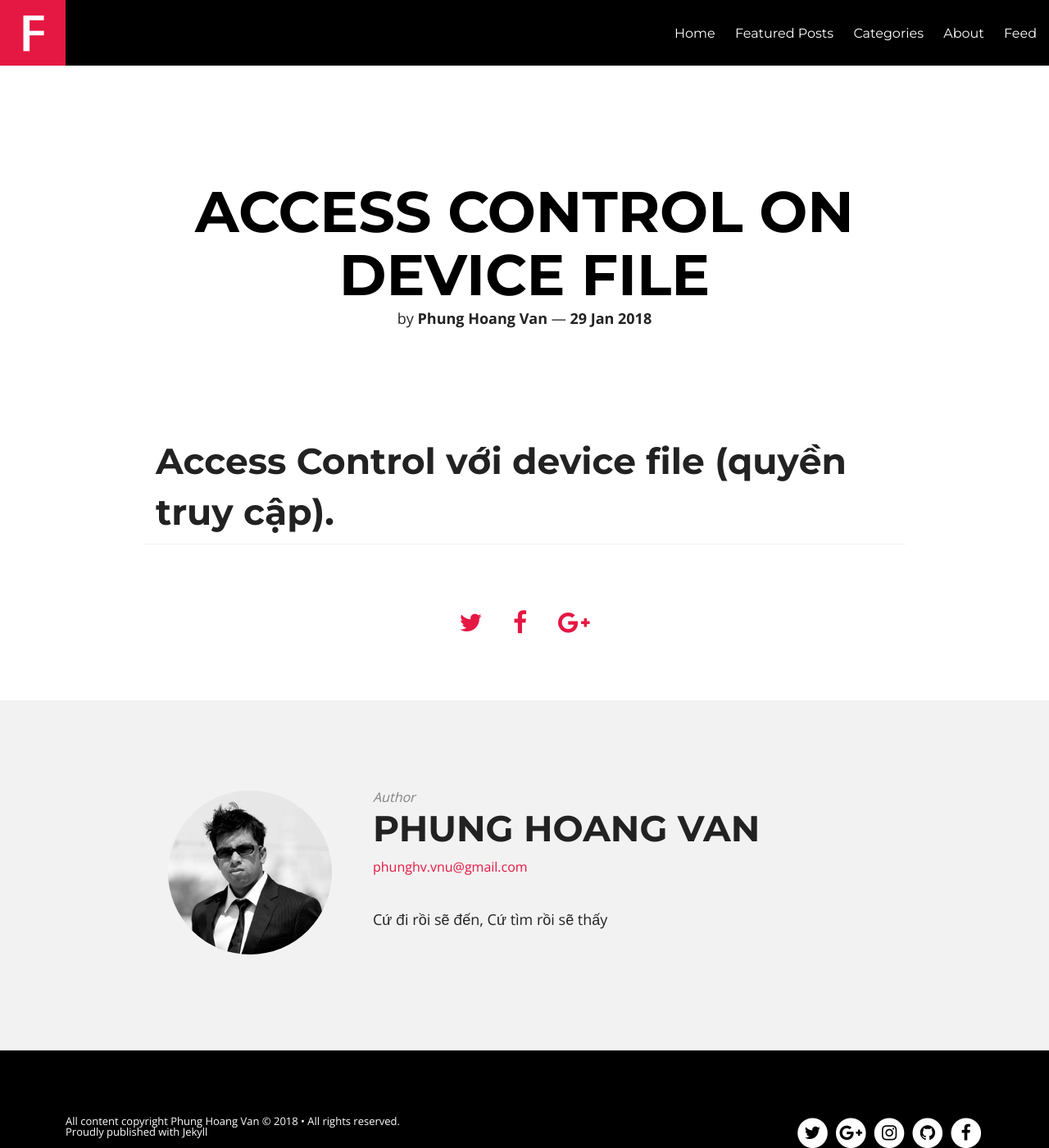
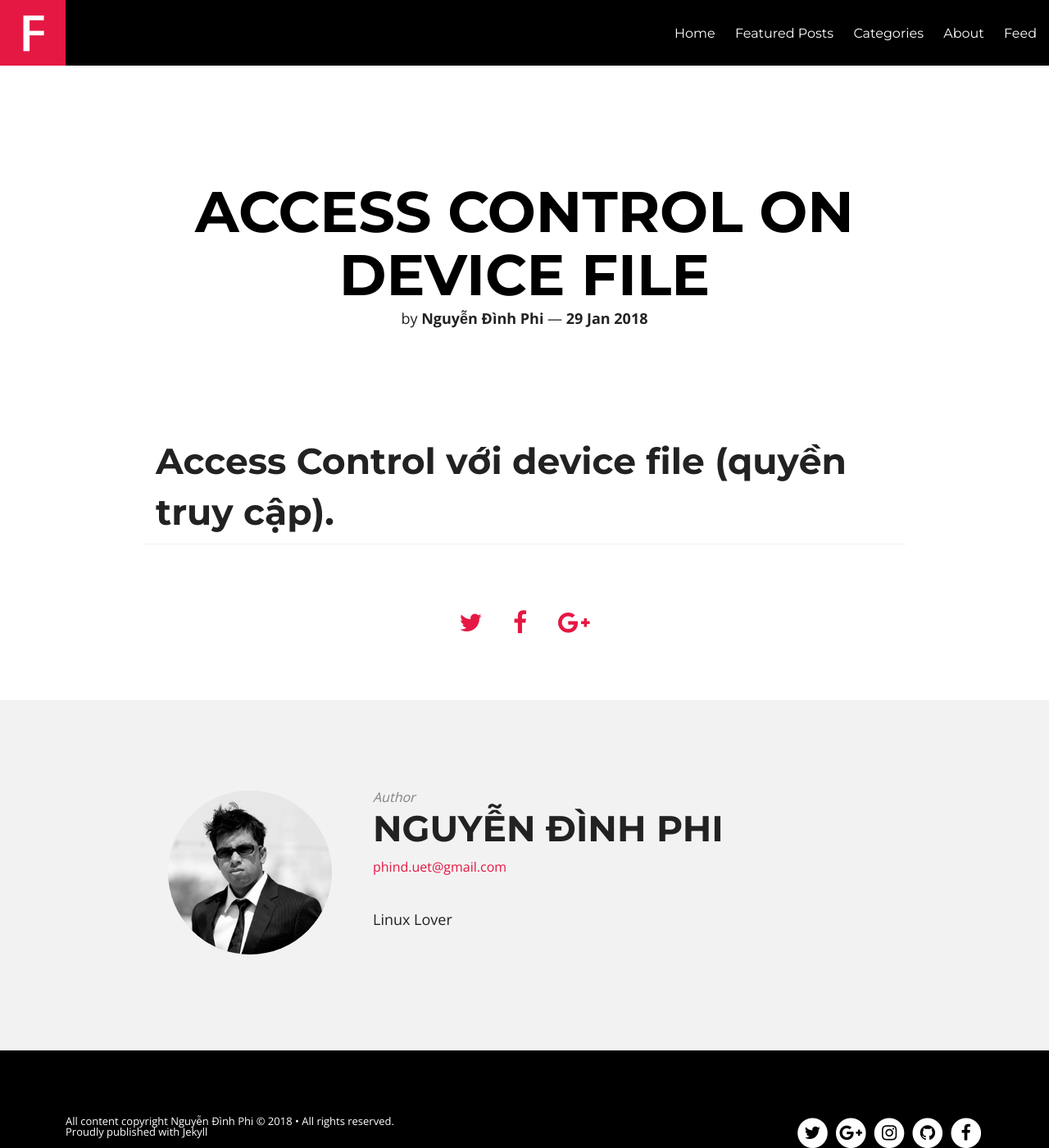
Before and after one commit to ita93/ita93.github.io, a Jekyll site: the page built from _posts/2018-01-29-Access Control on Device file.md, in a window 1280 px wide and 1400 px high. Shown: the whole window at 82% size. Built offline with Jekyll 4.4.1, drawn with Linux system fonts in a browser that asks for light colours; nearby versions of some CDN libraries; our own code applies the rules of GitHub Pages for plain Markdown files.

Commit message:
Update configuration

```diff
--- a/_config.yml
+++ b/_config.yml
@@ -1,21 +1,21 @@
-title:            Phung Hoang
-description:      "Blogging is fun"
+title:            Oni Ranger
+description:      "Write down to remember it."
 logo:             logo.png
-disqus_shortname: phunghv
+disqus_shortname: phind
 share:            true
 dropcap:			true
 # Change url to your domain. Leave localhost server or blank when working locally.
 # or use the hint from http://jekyllrb.com/docs/github-pages/ to keep this the same
 # whether working locally or remotely. Start Jekyll with: jekyll serve --baseurl ''
-url:        	  https://phunghv.github.io
+url:        	  https://ita93.github.io
 
 # Owner/author information
 owner:
-  name:           Phung Hoang Van
+  name:           Nguyễn Đình Phi
   avatar:         hmfaysal.jpg
-  email:          phunghv.vnu@gmail.com
+  email:          phind.uet@gmail.com
   # Use the coder's toolbox at http://coderstoolbox.net/string/#!encoding=xml&action=encode&charset=us_ascii to encode your description into XML string
-  description:    Cứ đi rồi sẽ đến, Cứ tìm rồi sẽ thấy
+  description:    Linux Lover
   # Social networking links used in footer. Update and remove as you like.
   twitter:        rio094
   facebook:       rio094
@@ -45,7 +45,7 @@
     url: /about
 
 # http://en.wikipedia.org/wiki/List_of_tz_database_time_zones
-timezone:    Asia/Dhaka
+timezone:    Asia/Singapore
 future:      true
 highlighter: pygments
 markdown:    kramdown
@@ -74,8 +74,8 @@
 
 prose:
   rooturl: '_posts'
-  siteurl: 'https://phunghv.github.io/'
-  relativeLinks: 'https://phunghv.github.io/links.jsonp'
+  siteurl: 'https://ita93.github.io/'
+  relativeLinks: 'https://ita93.github.io/links.jsonp'
   media: 'images'
   metadata:
     _posts:
```
